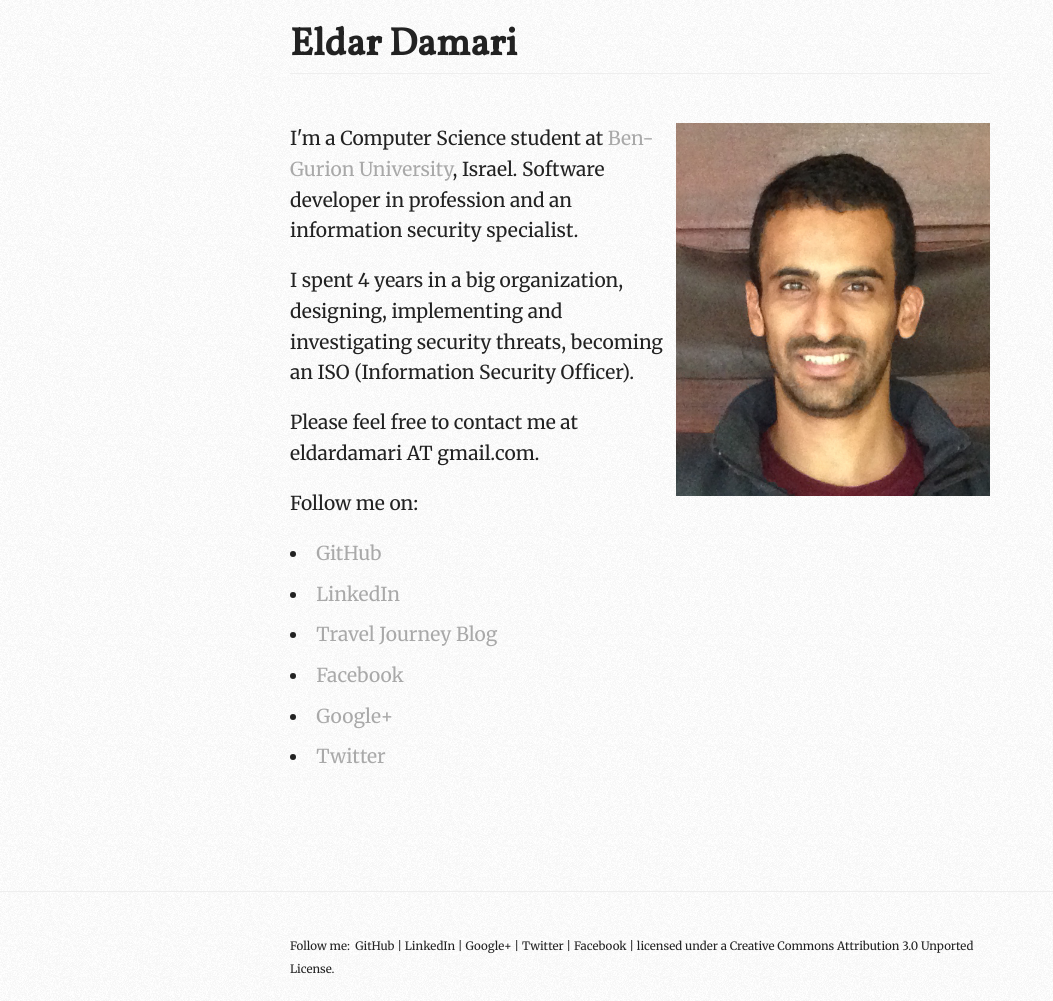
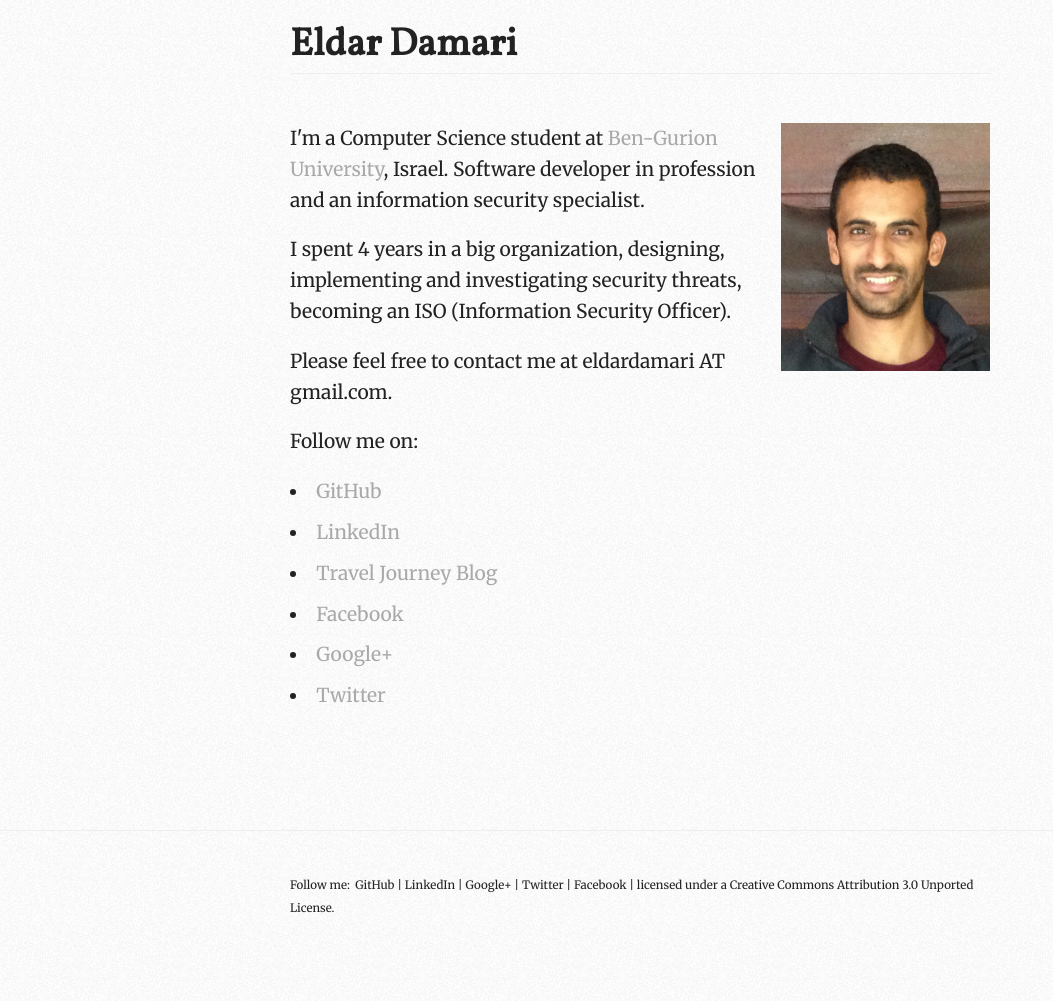
Before and after one commit to eldardamari/eldardamari.github.io, a Jekyll site: the page built from index.html, in a window 1280 px wide. Shown: the whole page, without its empty margins (0-1053 px from the left). Built offline with Jekyll 4.4.1, drawn with Linux system fonts in a browser that asks for light colours; Markdown is read by kramdown in place of the engine named in the settings; after the commit the page ends 940 px from its top, so only the background shows below that.

Commit message:
new scale profile pic

```diff
--- a/index.html
+++ b/index.html
@@ -3,7 +3,7 @@ layout: base
 ---
 
 <section id="about">
-  <img src="/img/avatar.jpg" alt="Photo of Eldar Damari" width="314" height="373" id="avatar">
+  <img src="/img/avatar.jpg" alt="Photo of Eldar Damari" width="209" height="248" id="avatar">
   <!--<header><h1>Welcome</h1></header>-->
 
   <p> I'm a Computer Science student at <a href="http://in.bgu.ac.il/en/Pages/default.aspx" target="_blank">Ben-Gurion University</a>, Israel. Software developer in profession and an information security specialist.</p>
```
